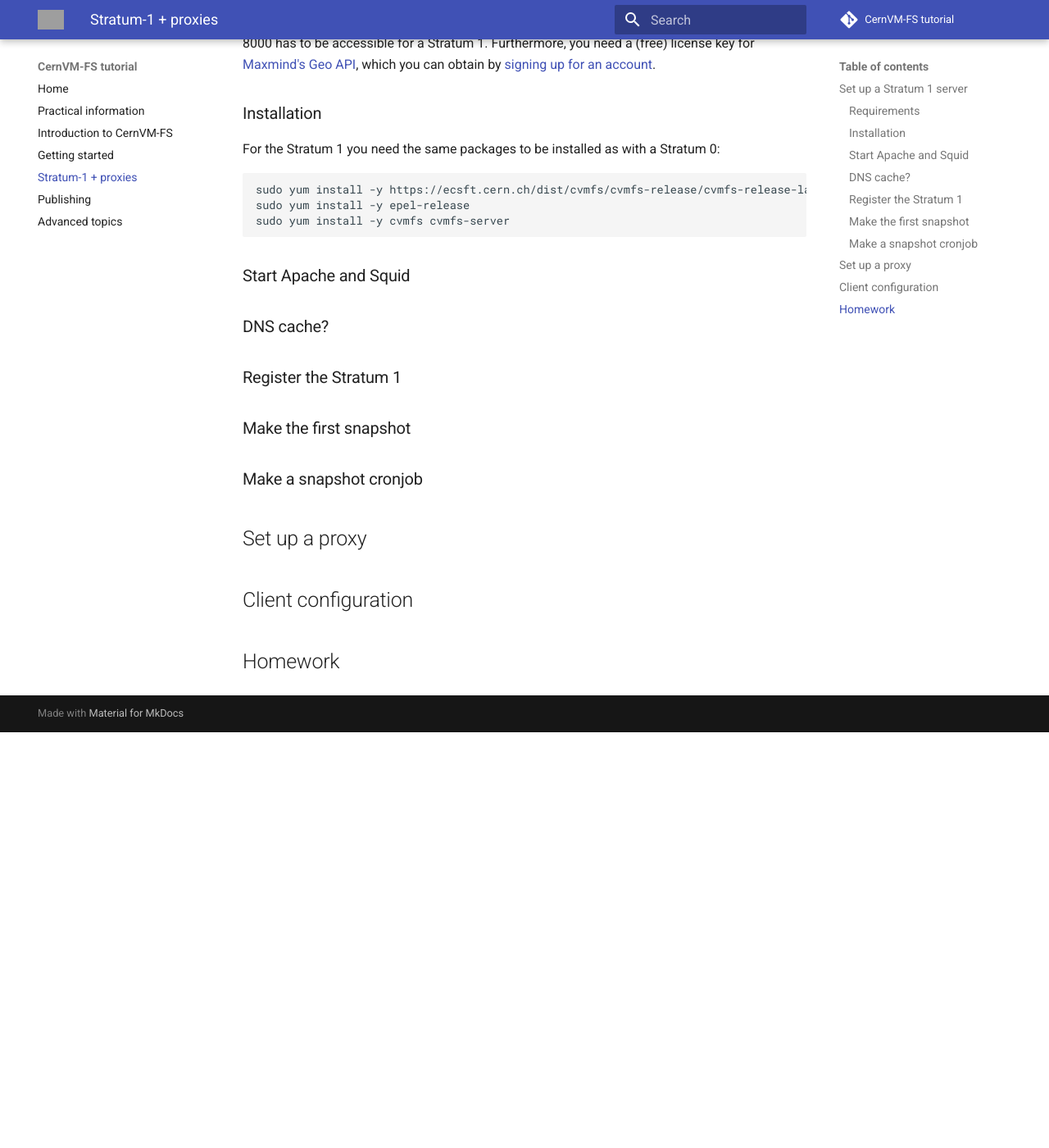
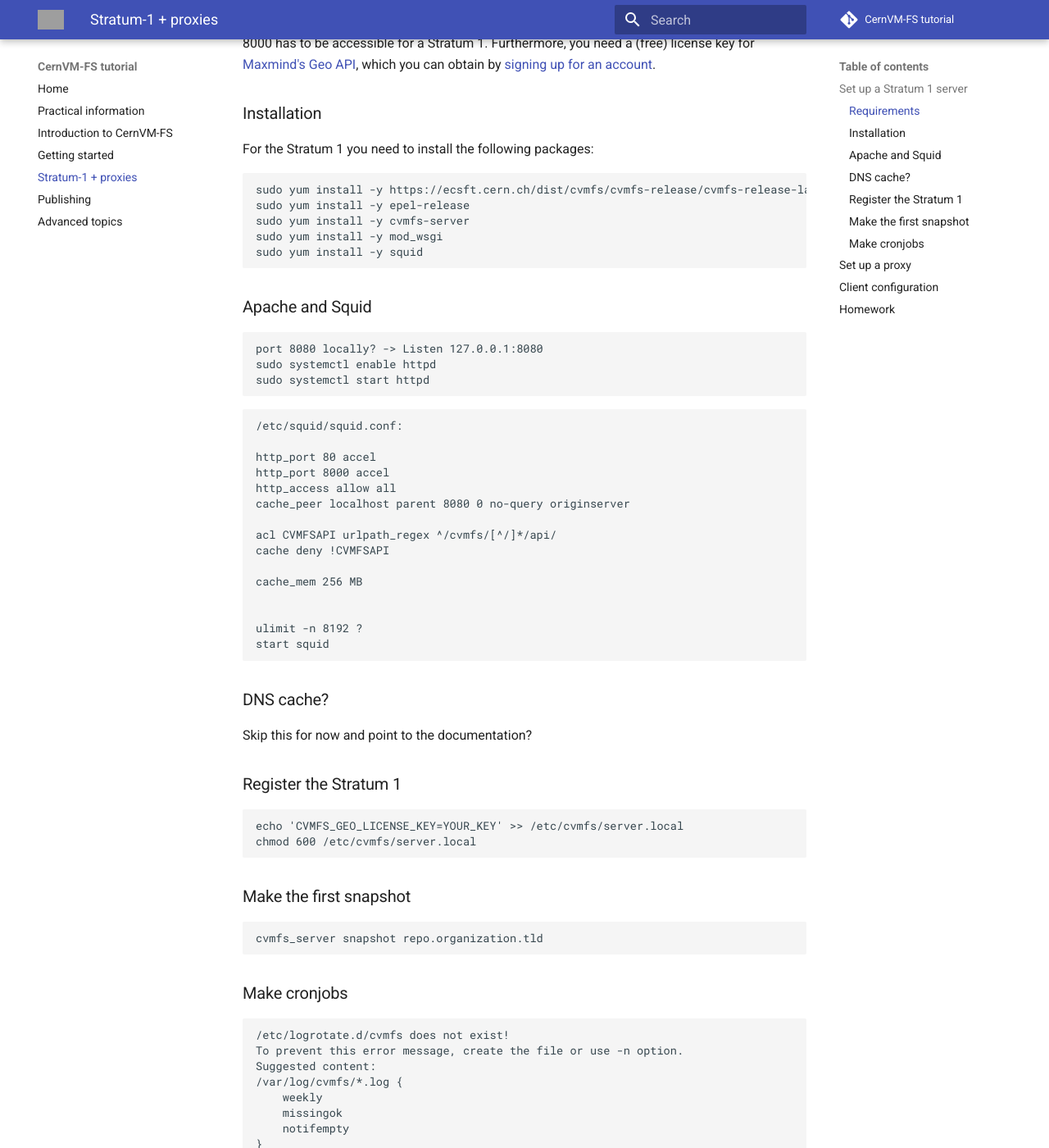
Before and after one commit to cvmfs-contrib/cvmfs-tutorial-2021, an MkDocs documentation site: the page built from docs/03_stratum1_proxies.md, in a window 1280 px wide and 1400 px high, scrolled down 809 px. Shown: the whole window at 82% size. Built offline with MkDocs 1.6.1 and Material for MkDocs 9.7.7, drawn with Linux system fonts in a browser that asks for light colours; comment, search, counter and statistics services are not loaded; before the commit the page ends 1702 px from its top, so only the background shows below that; some of the changed text lies outside the part shown; grey boxes are pictures that could not be loaded.

Commit message:
more instructions for stratum1

````diff
--- a/docs/03_stratum1_proxies.md
+++ b/docs/03_stratum1_proxies.md
@@ -24,23 +24,72 @@
 A Stratum 1 servers has similar requirements as a Stratum 1. In addition to port 80, also port 8000 has to be accessible for a Stratum 1. Furthermore, you need a (free) license key for [Maxmind's Geo API](https://dev.maxmind.com/geoip/geoip2/geolite2/), which you can obtain by [signing up for an account](https://www.maxmind.com/en/geolite2/signup/).
 
 ### Installation
-For the Stratum 1 you need the same packages to be installed as with a Stratum 0:
+For the Stratum 1 you need to install the following packages:
 ```bash
 sudo yum install -y https://ecsft.cern.ch/dist/cvmfs/cvmfs-release/cvmfs-release-latest.noarch.rpm
 sudo yum install -y epel-release
-sudo yum install -y cvmfs cvmfs-server
+sudo yum install -y cvmfs-server
+sudo yum install -y mod_wsgi
+sudo yum install -y squid
 ```
 
-### Start Apache and Squid
+### Apache and Squid
+```
+port 8080 locally? -> Listen 127.0.0.1:8080
+sudo systemctl enable httpd
+sudo systemctl start httpd
+```
+
+```
+/etc/squid/squid.conf:
+
+http_port 80 accel
+http_port 8000 accel
+http_access allow all
+cache_peer localhost parent 8080 0 no-query originserver
+
+acl CVMFSAPI urlpath_regex ^/cvmfs/[^/]*/api/
+cache deny !CVMFSAPI
+
+cache_mem 256 MB
+
+
+ulimit -n 8192 ?
+start squid
+```
 
 ### DNS cache?
+Skip this for now and point to the documentation?
 
 ### Register the Stratum 1
+```
+echo 'CVMFS_GEO_LICENSE_KEY=YOUR_KEY' >> /etc/cvmfs/server.local
+chmod 600 /etc/cvmfs/server.local
+
+```
 
 ### Make the first snapshot
+```
+cvmfs_server snapshot repo.organization.tld
+```
 
-### Make a snapshot cronjob
+### Make cronjobs
+```
+/etc/logrotate.d/cvmfs does not exist!
+To prevent this error message, create the file or use -n option.
+Suggested content:
+/var/log/cvmfs/*.log {
+    weekly
+    missingok
+    notifempty
+}
 
+$ cat /etc/cron.d/cvmfs_stratum1_snapshot
+*/5 * * * * root output=$(/usr/bin/cvmfs_server snapshot -a -i 2>&1) || echo "$output"
+
+$ cat /etc/cron.d/cvmfs_geoip_db_update
+4 2 2 * * root /usr/bin/cvmfs_server update-geodb
+```
 
 ## Set up a proxy
 
````
